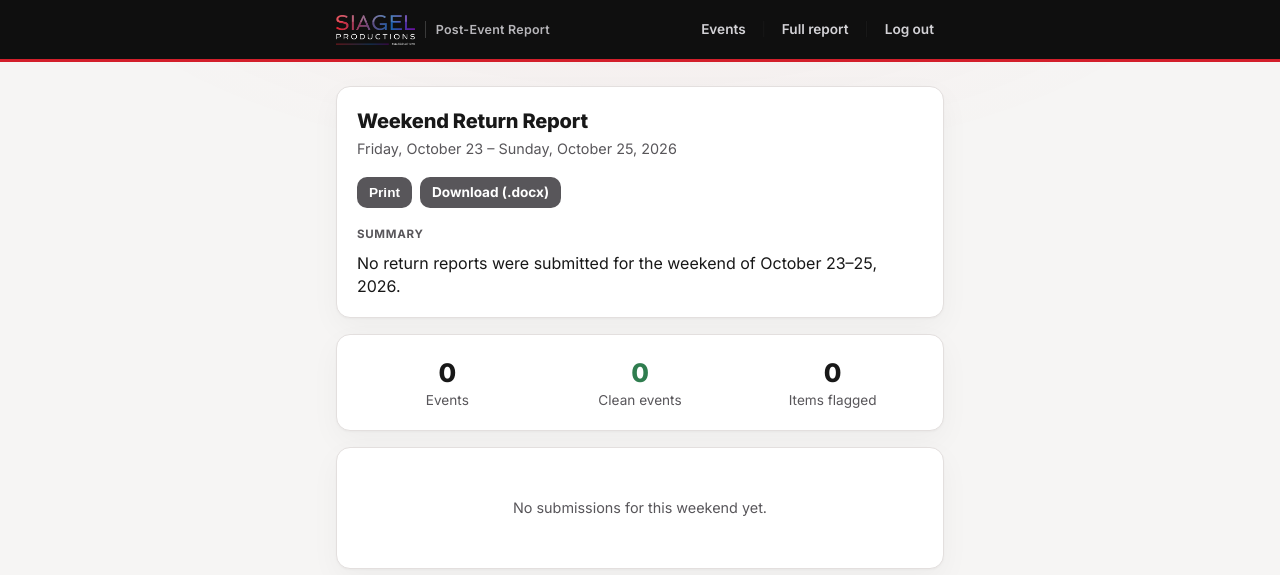
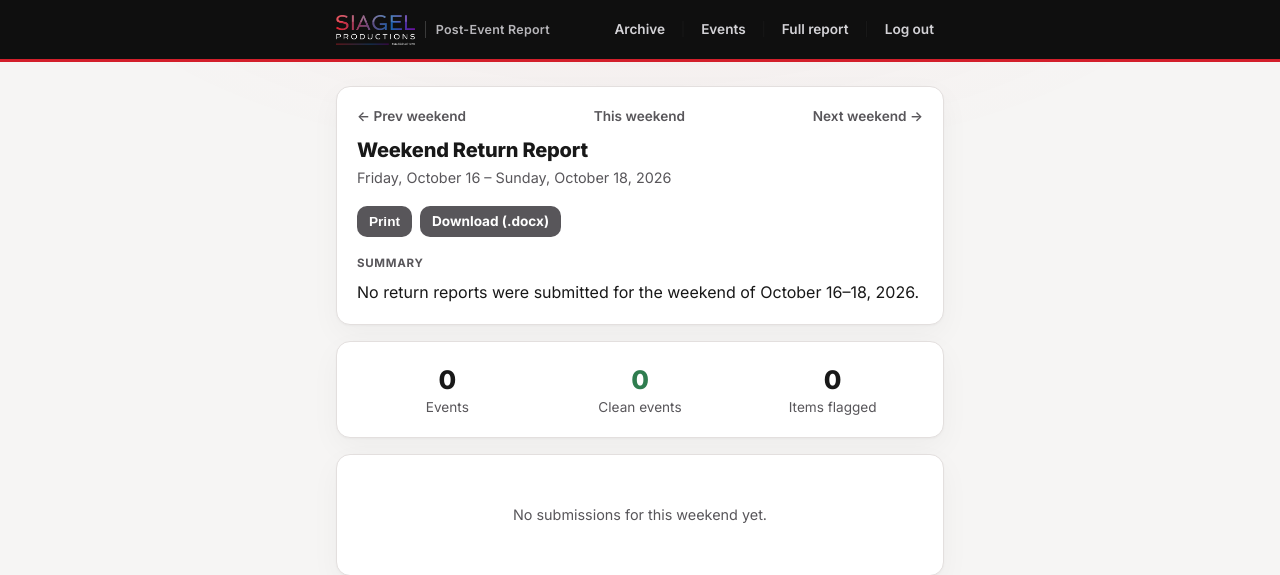
Before and after one commit to lucasbatsiagel/post-event-form, a Flask app: page /admin/report/weekend?friday=2026-10-16 in a window 1280 px wide. Shown: the top 575 px of the page. Run offline with Flask 3, Linux system fonts and the light colour scheme; the visitor is signed in with stand-in values (Sample User, id 1); data that the repository does not hold is empty; some libraries are stand-ins or nearby versions.

Commit message:
Add a weekend report archive with prev/next navigation
Every weekend that has at least one submission is browsable, not just
the current one: /admin/report/weekend/archive lists them newest-first
with quick stats, and the weekend report page gets Prev/This/Next
navigation (?friday=YYYY-MM-DD). The .docx download now respects the
same query param, so archived weekends download correctly too.

Co-Authored-By: Claude Sonnet 5 <noreply@anthropic.com>
Claude-Session: https://claude.ai/code/session_01R3ZdaGNmH6Mep8ar77wwMM

```diff
--- a/app.py
+++ b/app.py
@@ -227,15 +227,19 @@ def admin_report():
     return render_template("report.html", rows=rows, days=days)
 
 
-def weekend_bounds(reference=None):
-    """Return (friday, sunday) for the weekend most relevant to `reference`:
-    the current weekend if today is Fri/Sat/Sun, otherwise the last one."""
-    ref = reference or date.today()
-    weekday = ref.weekday()  # Monday=0 ... Sunday=6
+def _friday_for_date(d):
+    """The Friday that starts the Fri-Sun weekend containing (or, for a
+    Mon-Thu date, most recently preceding) `d`."""
+    weekday = d.weekday()  # Monday=0 ... Sunday=6
     if weekday >= 4:
-        friday = ref - timedelta(days=weekday - 4)
-    else:
-        friday = ref - timedelta(days=weekday + 3)
+        return d - timedelta(days=weekday - 4)
+    return d - timedelta(days=weekday + 3)
+
+
+def current_weekend_bounds():
+    """(friday, sunday) for the weekend most relevant to today: the current
+    weekend if today is Fri/Sat/Sun, otherwise the last one."""
+    friday = _friday_for_date(date.today())
     return friday, friday + timedelta(days=2)
 
 
@@ -266,11 +270,13 @@ def _item_list(items):
     return parts
 
 
-def build_weekend_report(reference=None):
-    """Synthesize the weekend's submissions into a narrative summary, with
-    all submissions for the same event compiled into a single entry, rather
-    than one row per person who submitted."""
-    friday, sunday = weekend_bounds(reference)
+def build_weekend_report(friday=None, sunday=None):
+    """Synthesize the given weekend's submissions into a narrative summary,
+    with all submissions for the same event compiled into a single entry,
+    rather than one row per person who submitted. Defaults to the current
+    (or most recently completed) weekend."""
+    if friday is None or sunday is None:
+        friday, sunday = current_weekend_bounds()
     submissions = (
         Submission.query.filter(Submission.event_date >= friday, Submission.event_date <= sunday)
         .order_by(Submission.event_date.asc(), Submission.event_name.asc(), Submission.submitted_at.asc())
@@ -484,10 +490,25 @@ def build_weekend_docx(friday, sunday, stats, narrative, highlights):
     return buf
 
 
+def _requested_weekend():
+    """Parse ?friday=YYYY-MM-DD from the query string; falls back to the
+    current weekend for a missing or invalid value."""
+    raw = request.args.get("friday", "")
+    if raw:
+        try:
+            friday = datetime.strptime(raw, "%Y-%m-%d").date()
+            return friday, friday + timedelta(days=2)
+        except ValueError:
+            pass
+    return current_weekend_bounds()
+
+
 @app.route("/admin/report/weekend")
 @admin_required
 def admin_report_weekend():
-    friday, sunday, stats, narrative, highlights = build_weekend_report()
+    friday, sunday = _requested_weekend()
+    friday, sunday, stats, narrative, highlights = build_weekend_report(friday, sunday)
+    current_friday, _ = current_weekend_bounds()
     return render_template(
         "report_weekend.html",
         friday=friday,
@@ -495,13 +516,33 @@ def admin_report_weekend():
         stats=stats,
         narrative=narrative,
         highlights=highlights,
+        prev_friday=friday - timedelta(days=7),
+        next_friday=friday + timedelta(days=7),
+        is_current=(friday == current_friday),
+        is_future=(friday > current_friday),
     )
+
+
+@app.route("/admin/report/weekend/archive")
+@admin_required
+def admin_report_weekend_archive():
+    event_dates = [row[0] for row in db.session.query(Submission.event_date).distinct().all()]
+    fridays = sorted({_friday_for_date(d) for d in event_dates}, reverse=True)
+
+    weeks = []
+    for friday in fridays:
+        sunday = friday + timedelta(days=2)
+        _, _, stats, _, _ = build_weekend_report(friday, sunday)
+        weeks.append({"friday": friday, "sunday": sunday, "stats": stats})
+
+    return render_template("report_weekend_archive.html", weeks=weeks)
 
 
 @app.route("/admin/report/weekend/download")
 @admin_required
 def admin_report_weekend_download():
-    friday, sunday, stats, narrative, highlights = build_weekend_report()
+    friday, sunday = _requested_weekend()
+    friday, sunday, stats, narrative, highlights = build_weekend_report(friday, sunday)
     buf = build_weekend_docx(friday, sunday, stats, narrative, highlights)
     filename = f"weekend-report-{friday.isoformat()}-to-{sunday.isoformat()}.docx"
     return send_file(
--- a/templates/admin_events.html
+++ b/templates/admin_events.html
@@ -8,7 +8,10 @@
     <h3 style="margin-bottom:2px;">Weekend report</h3>
     <div class="event-meta">A concise summary of this weekend's submissions.</div>
   </div>
-  <a href="{{ url_for('admin_report_weekend') }}" class="btn btn-small">View report</a>
+  <div style="display:flex; gap:8px; flex-wrap:wrap;">
+    <a href="{{ url_for('admin_report_weekend_archive') }}" class="btn btn-secondary btn-small">Archive</a>
+    <a href="{{ url_for('admin_report_weekend') }}" class="btn btn-small">View report</a>
+  </div>
 </div>
 
 <div class="card">
--- a/templates/report_weekend.html
+++ b/templates/report_weekend.html
@@ -1,15 +1,21 @@
 {% extends "base.html" %}
 {% block title %}Weekend Report{% endblock %}
-{% block nav %}<a href="{{ url_for('admin_events') }}">Events</a> &nbsp;|&nbsp; <a href="{{ url_for('admin_report') }}">Full report</a> &nbsp;|&nbsp; <a href="{{ url_for('admin_logout') }}">Log out</a>{% endblock %}
+{% block nav %}<a href="{{ url_for('admin_report_weekend_archive') }}">Archive</a> &nbsp;|&nbsp; <a href="{{ url_for('admin_events') }}">Events</a> &nbsp;|&nbsp; <a href="{{ url_for('admin_report') }}">Full report</a> &nbsp;|&nbsp; <a href="{{ url_for('admin_logout') }}">Log out</a>{% endblock %}
 
 {% block content %}
 <div class="card">
+  <div class="no-print" style="display:flex; align-items:center; justify-content:space-between; margin-bottom:10px;">
+    <a href="{{ url_for('admin_report_weekend', friday=prev_friday.isoformat()) }}" class="back-link" style="margin:0;">&larr; Prev weekend</a>
+    {% if not is_current %}<a href="{{ url_for('admin_report_weekend') }}" class="back-link" style="margin:0;">This weekend</a>{% endif %}
+    {% if not is_future %}<a href="{{ url_for('admin_report_weekend', friday=next_friday.isoformat()) }}" class="back-link" style="margin:0;">Next weekend &rarr;</a>{% endif %}
+  </div>
+
   <h2>Weekend Return Report</h2>
   <p class="subtitle">{{ friday.strftime('%A, %B %-d') }} &ndash; {{ sunday.strftime('%A, %B %-d, %Y') }}</p>
 
   <div class="no-print" style="display:flex; gap:8px; flex-wrap:wrap; margin-bottom:18px;">
     <button type="button" class="btn btn-secondary btn-small" onclick="window.print()">Print</button>
-    <a href="{{ url_for('admin_report_weekend_download') }}" class="btn btn-secondary btn-small">Download (.docx)</a>
+    <a href="{{ url_for('admin_report_weekend_download', friday=friday.isoformat()) }}" class="btn btn-secondary btn-small">Download (.docx)</a>
   </div>
 
   <span class="section-label" style="margin-top:0;">Summary</span>
```
Also changed, not shown: templates/report_weekend_archive.html (added, +30 -0 lines).
